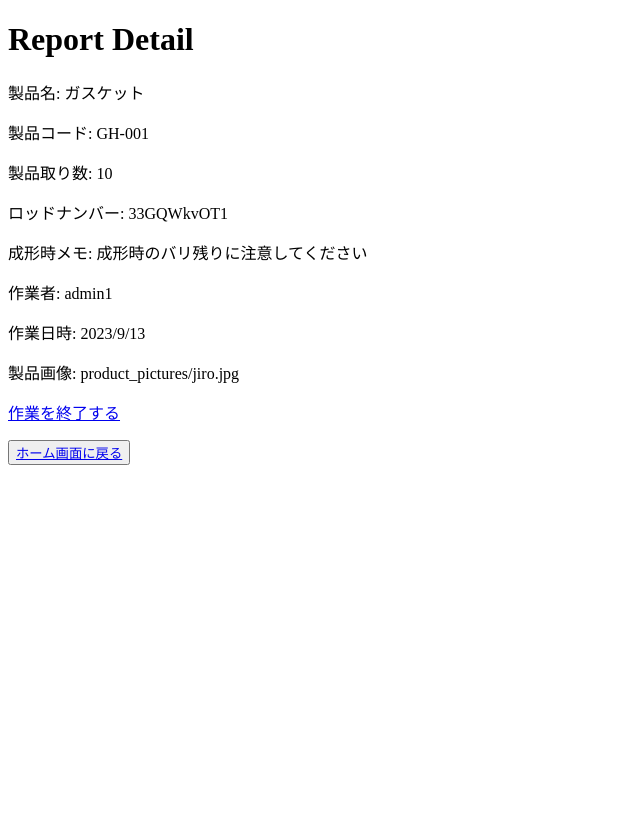
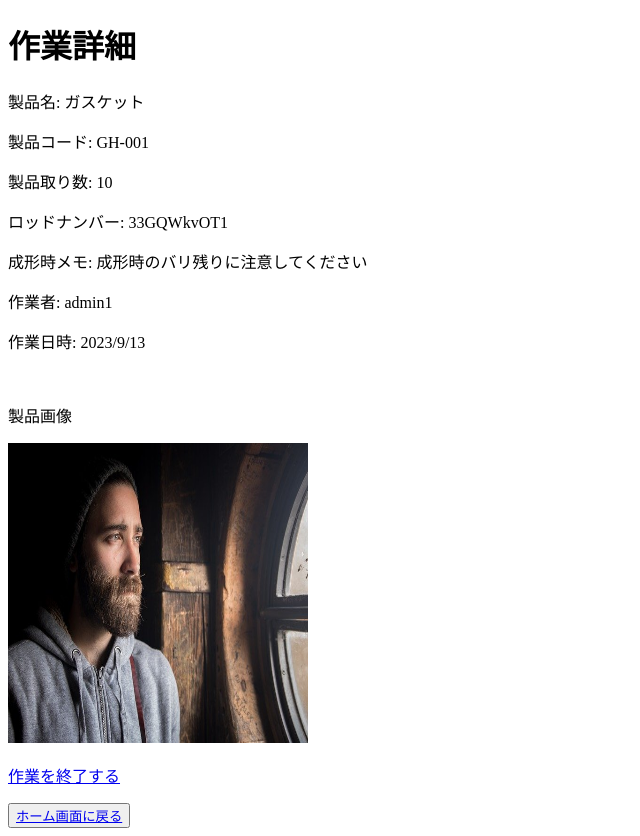
Before and after one commit to hayato2121/Production_Control_project, a Django app: page /daily_report/report_detail/6/ in a window 1280 px wide. Shown: the part 87-923 px from the top of the page, without its empty margins (0-640 px from the left). Before the commit the page ends 552 px from the top, so only its background shows below. Run offline with Django 4.2, Linux system fonts and the light colour scheme; a user stored in the database is signed in; data comes from the database, SQL or seed files in the repository.

Commit message:
日報モデルと、成形品モデルに登録

```diff
--- a/daily_report/models.py
+++ b/daily_report/models.py
@@ -3,9 +3,7 @@ from django.db import models
 # Create your models here.
 from django.db import models
 from accounts.models import Users, Departments
-#ランダム数値
-import random
-import string
+
 
 #製品情報
 class Products(models.Model):
@@ -67,11 +65,6 @@ class Report(models.Model):
         verbose_name = '日報'
         db_table = "report"
 
-    def save(self, *args, **kwargs):
-        # ランダムな10文字の英数字を生成
-        random_value = ''.join(random.choices(string.ascii_letters + string.digits, k=10))
-        self.lot_number = random_value
-        super(Report, self).save(*args, **kwargs)
 
     def __str__(self):
         return self.created_at.strftime('%Y-%m-%d') + ':' + self.user.username + ':' + self.product.name + ':' + self.lot_number
--- a/daily_report/views.py
+++ b/daily_report/views.py
@@ -11,6 +11,7 @@ from django.views.generic.base import TemplateView
 from django.urls import reverse_lazy
 
 from daily_report.models import Report
+from product_management.models import Molding
 import os
 
 from .forms import ReportStartForm, ReportEndForm
@@ -20,7 +21,6 @@ from django.contrib.auth.mixins import LoginRequiredMixin
 
 from datetime import date
 
-from django.http import JsonResponse
 # Create your views here.
 
 #作業start
@@ -56,13 +56,34 @@ class ReportEndView(LoginRequiredMixin,UpdateView):
     template_name = os.path.join('report', 'report_end.html')
     success_url = reverse_lazy('daily_report:report_list')
 
+
     def form_valid(self, form):
         if form.is_valid():
             #good_productの計算
             good_product = self.object.product.quantity * form.cleaned_data['sets'] - form.cleaned_data['bad_product']
             self.object.good_product = good_product
             self.object.save()
+
+            #編集したReportデータを取得しMoldingモデルに同時にCreateする
+            molding_data = {
+            'product' : self.object.product,
+            'user': self.object.user,
+            'lot_number': self.object.lot_number,
+            'good_molding': self.object.good_product,
+            'bad_molding': self.object.bad_product,
+            'memo' : self.object.memo,
+            }
+
+            #同じlot_numberがある場合は、データを更新する
+            molding, created = Molding.objects.get_or_create(lot_number=self.object.lot_number,defaults=molding_data)
+            if not created:
+                #lot_numberがかぶっていれば更新
+                for key, value in molding_data.items():
+                    setattr(molding, key, value)
+                molding.save()
             return super().form_valid(form)
+
+
         else:
             errors = form.errors
             for field, messages in errors.items():
--- a/product_management/models.py
+++ b/product_management/models.py
@@ -11,9 +11,9 @@ class Molding(models.Model):
     product = models.ForeignKey(
         Products, on_delete=models.PROTECT, verbose_name='製品名'
     )
-    lot_number = models.IntegerField(verbose_name="ロッドナンバー")
+    lot_number = models.CharField(max_length=10, verbose_name='ロッド番号',default='')
     good_molding = models.IntegerField(verbose_name="優良成形数")
-    bat_molding = models.IntegerField(verbose_name="不良成形数")
+    bad_molding = models.IntegerField(verbose_name="不良成形数")
     memo = models.CharField(max_length=255,verbose_name="成形メモ",null=True,blank=True)
     created_at = models.DateTimeField(auto_now_add=True)
     updated_at = models.DateTimeField(auto_now=True)
@@ -23,7 +23,7 @@ class Molding(models.Model):
         db_table = 'molding'
 
     def __str__(self):
-        return self.product + ':' + self.user + ':' + self.lot_number
+        return self.product.name + ':' + self.lot_number + ':' + self.user.username
 
 
 #納品先---------------------------------------------------------------
--- a/product_management/views.py
+++ b/product_management/views.py
@@ -1,3 +0,0 @@
-from django.shortcuts import render
-
-# Create your views here.
--- a/templates/report/report_detail.html
+++ b/templates/report/report_detail.html
@@ -1,7 +1,7 @@
 {% extends 'base.html' %}
 
 {% block content %}
-<h1>Report Detail</h1>
+<h1>作業詳細</h1>
     <p>製品名: {{ reportdetail.product.name }}</p>
     <p>製品コード: {{ reportdetail.product.code }}</p>
     <p>製品取り数: {{ reportdetail.product.quantity }}</p>
@@ -9,7 +9,9 @@
     <p>成形時メモ: {{ reportdetail.product.memo }}</p>
     <p>作業者: {{ reportdetail.user.username }}</p>
     <p>作業日時: {{ reportdetail.created_at.year }}/{{ reportdetail.created_at.month }}/{{ reportdetail.created_at.day }}</p>
-    <p>製品画像: {{ reportdetail.product.pictures }}</p>
+    <br>
+    <p>製品画像</p>
+    <img width="300ox" height="300px"src="{{ reportdetail.product.pictures.url }}" alt="{{ reportdetail.product.name }}">
     {% if reportdetail.good_product %}
     <p>優良成形数：{{ reportdetail.good_product }}</p>
     <p>不良成形数: {{ reportdetail.bad_product }}</p>
```
Also changed, not shown: daily_report/forms.py (+9 -1 lines), db.sqlite3, product_management/migrations/0004_rename_bat_molding_molding_bad_molding.py (added), product_management/migrations/0005_alter_molding_lot_number.py (added).
